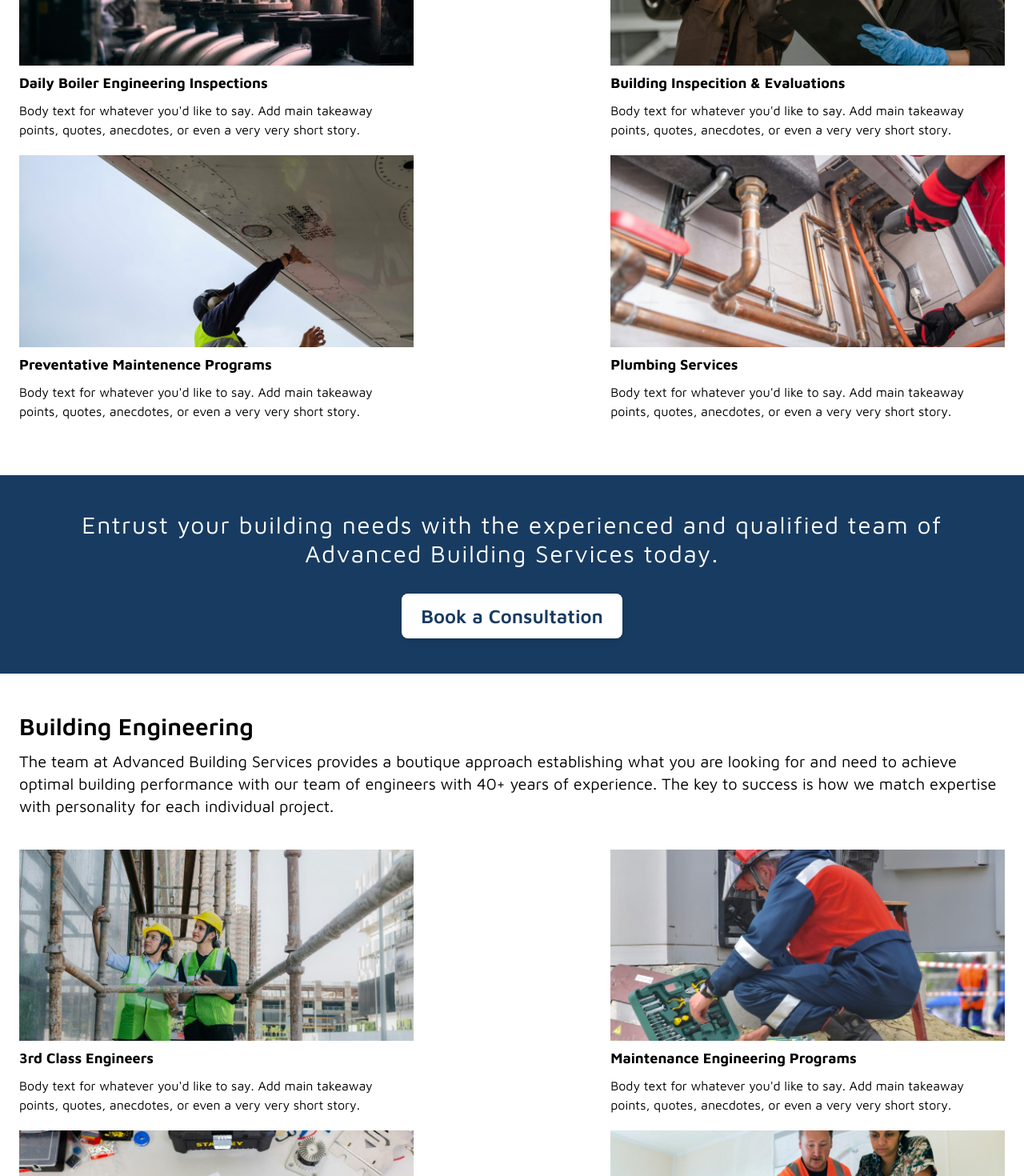
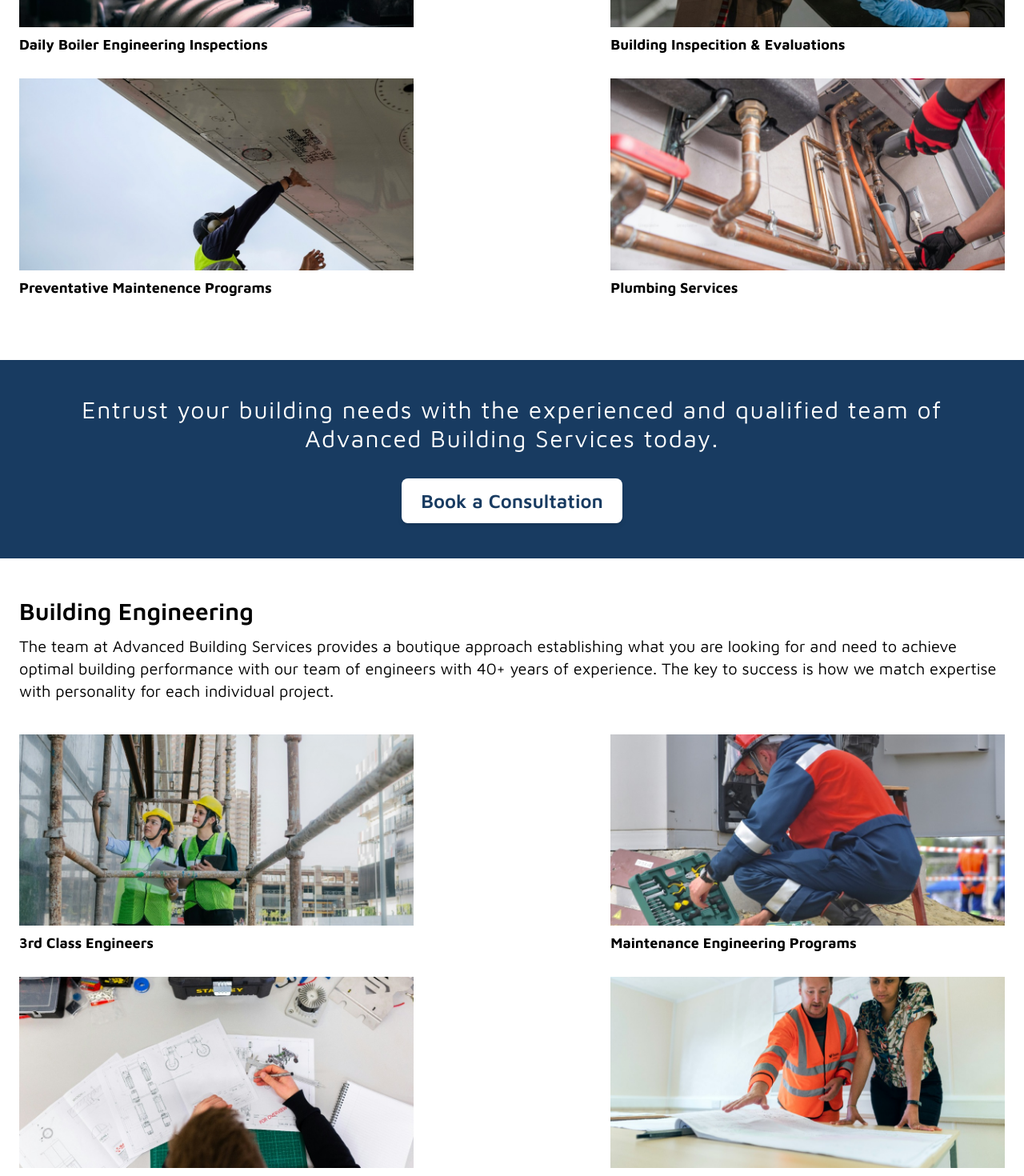
Before and after one commit to vishnu-anantatmula/absi-website, a React (Vite) app: page / in a window 1280 px wide. Shown: the part 2300-3770 px from the top of the page at 80% size. Built offline with nearby package versions, Linux system fonts and the light colour scheme.

Commit message:
removed card text from service section

```diff
--- a/src/Components/BuildingEngineering/EngineeringCard.tsx
+++ b/src/Components/BuildingEngineering/EngineeringCard.tsx
@@ -7,7 +7,7 @@ interface Card {
   image: string;
 }
 
-export default function EngineeringCard({ title, text, image, id }: Card) {
+export default function EngineeringCard({ title, image, id }: Card) {
   return (
     <>
       <div key={id} className="pb-5 engineering-card-container">
@@ -16,7 +16,6 @@ export default function EngineeringCard({ title, text, image, id }: Card) {
         </div>
         <div>
           <h1 className="py-2 text-lg font-bold font-maven">{title}</h1>
-          <span className="font-maven">{text}</span>
         </div>
       </div>
     </>
--- a/src/Components/ServicesSection/ServiceCard.tsx
+++ b/src/Components/ServicesSection/ServiceCard.tsx
@@ -5,7 +5,7 @@ interface Card {
   image: string;
 }
 
-export default function ServiceCard({ title, text, image, id }: Card) {
+export default function ServiceCard({ title, image, id }: Card) {
   return (
     <>
       <div key={id} className="pb-5 service-card-container">
@@ -14,7 +14,6 @@ export default function ServiceCard({ title, text, image, id }: Card) {
         </div>
         <div>
           <h1 className="py-2 text-lg font-bold font-maven">{title}</h1>
-          <span className="font-maven">{text}</span>
         </div>
       </div>
     </>
```
